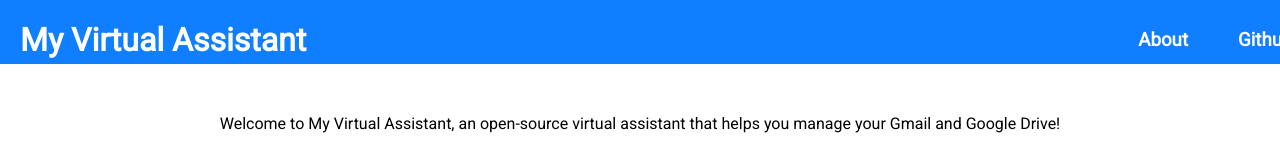
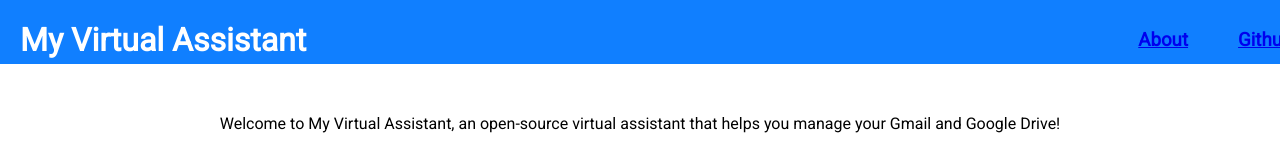
Before and after one commit to myvirtualassistant/My-Virtual-Assistant, a plain HTML site: page index.html in a window 1280 px wide. Shown: the top 160 px of the page. Drawn offline with Linux system fonts and the light colour scheme.

Commit message:
Update index.html

```diff
--- a/index.html
+++ b/index.html
@@ -11,10 +11,10 @@
         <h1>My Virtual Assistant</h1>
       </div>
       <div class="about">
-        <h3 href="https://github.com/cyc2/My-Virtual-Assistant/blob/master/README.md">About</h3>
+        <h3><a href="https://github.com/cyc2/My-Virtual-Assistant/blob/master/README.md">About</a></h3>
       </div>
       <div class="github">
-        <h3 href="https://github.com/cyc2/My-Virtual-Assistant">Github</h3>
+        <h3><a href="https://github.com/cyc2/My-Virtual-Assistant">Github</a></h3>
       </div>
     </div>
 
```
